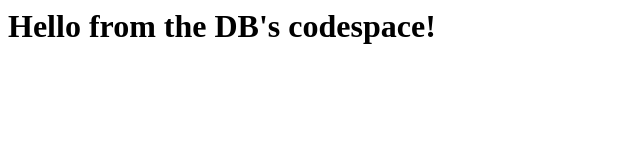
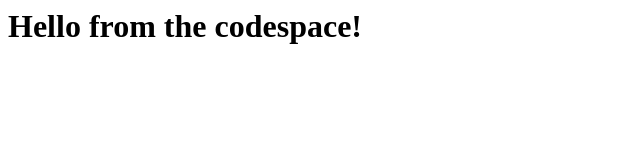
Before and after one commit to fdx-dane-burley/skills-code-with-codespaces, a plain HTML site: page index.html in a window 1280 px wide. Shown: the whole page, without its empty margins (0-640 px from the left). Drawn offline with Linux system fonts and the light colour scheme.

Commit message:
Update index.html

```diff
--- a/index.html
+++ b/index.html
@@ -1,3 +1,3 @@
 <html>
-  <h1>Hello from the DB's codespace!</h1>
+  <h1>Hello from the codespace!</h1>
 </html>
```
